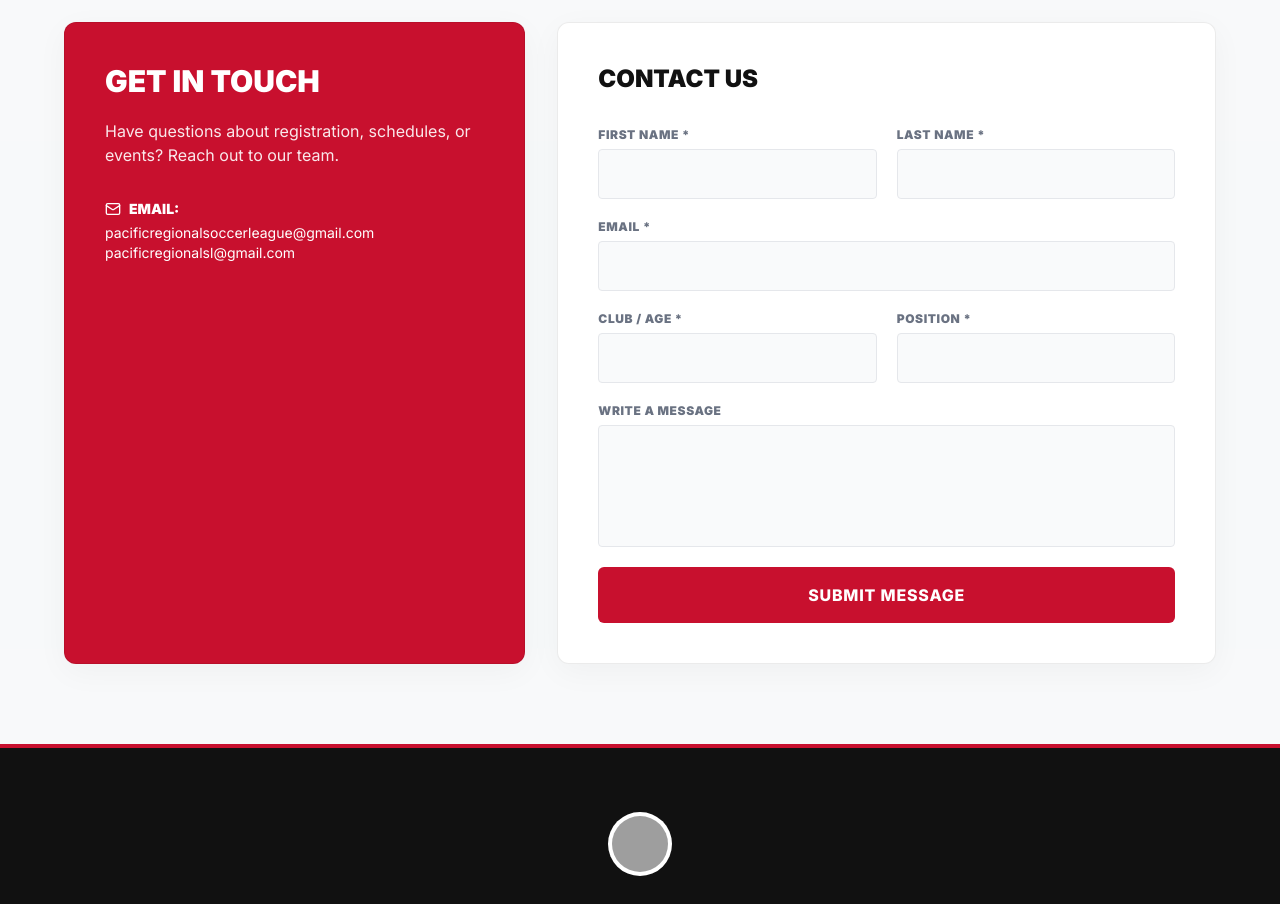
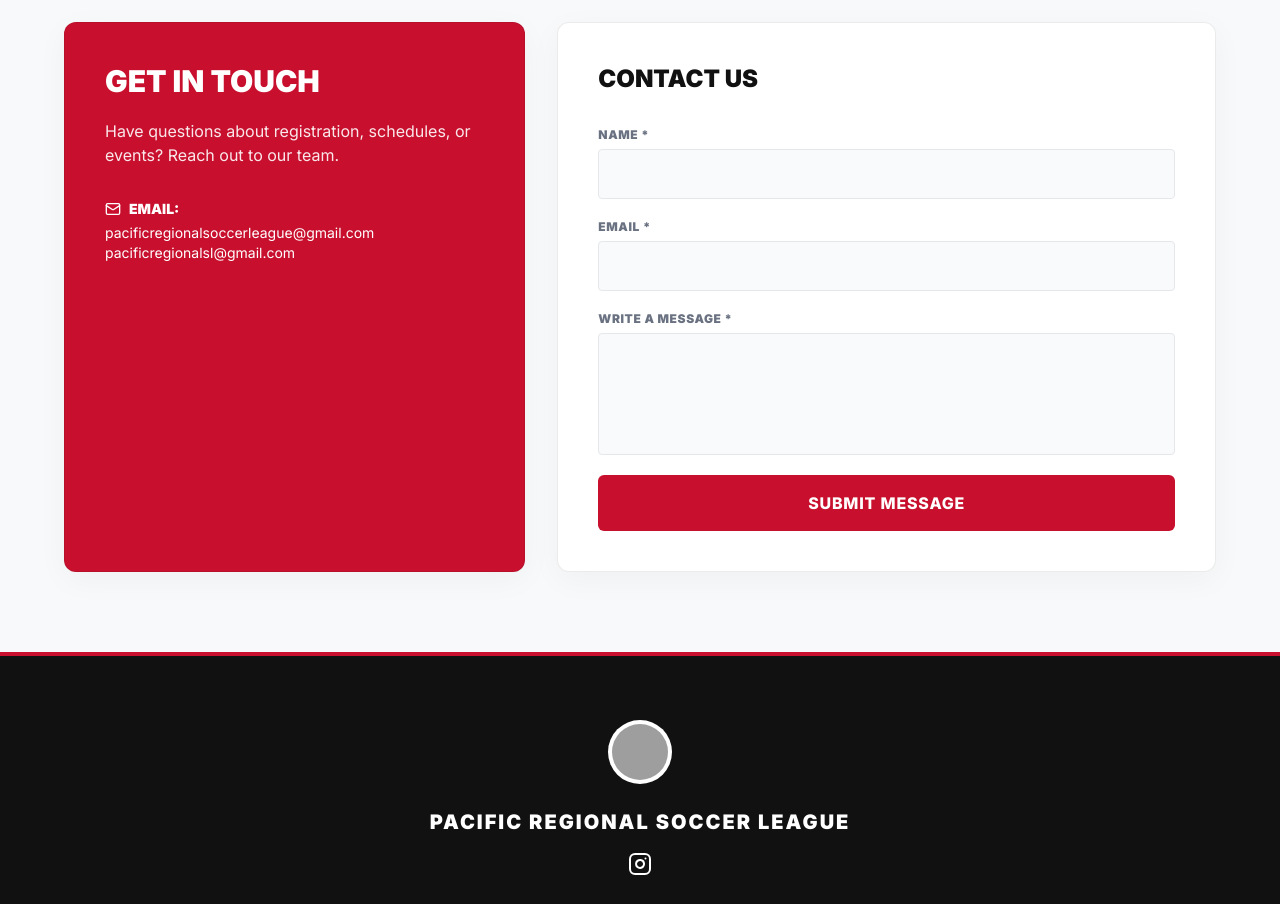
Before and after one commit to socalcustomcanopies/pacificregionalsoccer, a React (Vite) app: page / in a window 1280 px wide. Shown: the part 4940-5844 px from the top of the page. Built offline with nearby package versions, Linux system fonts and the light colour scheme; grey boxes are pictures that could not be loaded.

Commit message:
feat: Add contact form to homepage
Implement a contact form on the homepage to allow users to submit inquiries. The form data is sent to a Google Apps Script endpoint using a POST request. Includes state management for form submission status and error handling.

```diff
--- a/src/pages/Home.tsx
+++ b/src/pages/Home.tsx
@@ -1,4 +1,4 @@
-import { useState, useEffect } from 'react';
+import React, { useState, useEffect } from 'react';
 import { motion, AnimatePresence } from 'motion/react';
 import {
   Instagram,
@@ -21,6 +21,37 @@ export default function Home() {
   const [isScrolled, setIsScrolled] = useState(false);
   const [isMobileMenuOpen, setIsMobileMenuOpen] = useState(false);
   const [showScrollTop, setShowScrollTop] = useState(false);
+
+  const [formData, setFormData] = useState({ name: '', email: '', message: '' });
+  const [formStatus, setFormStatus] = useState<'idle' | 'submitting' | 'success' | 'error'>('idle');
+
+  const handleFormSubmit = async (e: React.FormEvent) => {
+    e.preventDefault();
+    setFormStatus('submitting');
+
+    const payload = {
+      name: formData.name,
+      email: formData.email,
+      message: formData.message
+    };
+
+    const webAppUrl = 'https://script.google.com/macros/s/AKfycbxOZcA4vkXxszDRTPrmg-3B3kXH8IAAcTYI1a-84y7Vtdf8kDSA2LtgS-oneD6okJsofA/exec';
+
+    try {
+      await fetch(webAppUrl, {
+        method: 'POST',
+        mode: 'no-cors', // Avoids cross-origin issues with Apps Script
+        headers: { 'Content-Type': 'application/json' },
+        body: JSON.stringify(payload)
+      });
+      setFormStatus('success');
+      setFormData({ name: '', email: '', message: '' });
+      alert('Thank you! Your submission was saved.');
+    } catch (err) {
+      console.error('Error:', err);
+      setFormStatus('error');
+    }
+  };
 
   useEffect(() => {
     const handleScroll = () => {
@@ -577,44 +608,63 @@ export default function Home() {
              className="lg:col-span-7 glass-panel p-10 bg-white"
            >
               <h2 className="text-2xl font-black uppercase text-[#111] mb-8">Contact Us</h2>
-              <form action="https://formsubmit.co/workorders@hpo.center" method="POST" className="grid grid-cols-1 sm:grid-cols-2 gap-5">
-                <input type="hidden" name="_cc" value="pacificregionalsoccerleague@gmail.com" />
-                <input type="hidden" name="_subject" value="New Contact Form Submission - PRSL" />
-                <input type="hidden" name="_next" value={`${typeof window !== 'undefined' ? window.location.origin : ''}/success`} />
-
-                <div className="sm:col-span-2 grid grid-cols-1 sm:grid-cols-2 gap-5">
-                  <div className="flex flex-col gap-1.5">
-                    <label className="text-xs font-black uppercase tracking-wider text-gray-500">First Name *</label>
-                    <input type="text" name="First Name" required className="bg-gray-50 border border-gray-200 p-3 rounded focus:ring-2 focus:ring-[#C8102E] transition-all outline-none" />
-                  </div>
-                  <div className="flex flex-col gap-1.5">
-                    <label className="text-xs font-black uppercase tracking-wider text-gray-500">Last Name *</label>
-                    <input type="text" name="Last Name" required className="bg-gray-50 border border-gray-200 p-3 rounded focus:ring-2 focus:ring-[#C8102E] transition-all outline-none" />
-                  </div>
-                </div>
-
-                <div className="sm:col-span-2 flex flex-col gap-1.5">
-                  <label className="text-xs font-black uppercase tracking-wider text-gray-500">Email *</label>
-                  <input type="email" name="Email Address" required className="bg-gray-50 border border-gray-200 p-3 rounded focus:ring-2 focus:ring-[#C8102E] transition-all outline-none" />
+              <form id="contactForm" onSubmit={handleFormSubmit} className="flex flex-col gap-5">
+                <div className="flex flex-col gap-1.5">
+                  <label className="text-xs font-black uppercase tracking-wider text-gray-500">Name *</label>
+                  <input
+                    type="text"
+                    id="name"
+                    required
+                    value={formData.name}
+                    onChange={(e) => setFormData({ ...formData, name: e.target.value })}
+                    className="bg-gray-50 border border-gray-200 p-3 rounded focus:ring-2 focus:ring-[#C8102E] transition-all outline-none"
+                  />
                 </div>
 
                 <div className="flex flex-col gap-1.5">
-                  <label className="text-xs font-black uppercase tracking-wider text-gray-500">Club / Age *</label>
-                  <input type="text" name="Club Name & Age Group" required className="bg-gray-50 border border-gray-200 p-3 rounded focus:ring-2 focus:ring-[#C8102E] transition-all outline-none" />
-                </div>
-                <div className="flex flex-col gap-1.5">
-                  <label className="text-xs font-black uppercase tracking-wider text-gray-500">Position *</label>
-                  <input type="text" name="Position" required className="bg-gray-50 border border-gray-200 p-3 rounded focus:ring-2 focus:ring-[#C8102E] transition-all outline-none" />
+                  <label className="text-xs font-black uppercase tracking-wider text-gray-500">Email *</label>
+                  <input
+                    type="email"
+                    id="email"
+                    required
+                    value={formData.email}
+                    onChange={(e) => setFormData({ ...formData, email: e.target.value })}
+                    className="bg-gray-50 border border-gray-200 p-3 rounded focus:ring-2 focus:ring-[#C8102E] transition-all outline-none"
+                  />
                 </div>
 
-                <div className="sm:col-span-2 flex flex-col gap-1.5">
-                  <label className="text-xs font-black uppercase tracking-wider text-gray-500">Write a Message</label>
-                  <textarea name="Message" rows={4} className="bg-gray-50 border border-gray-200 p-3 rounded focus:ring-2 focus:ring-[#C8102E] transition-all outline-none resize-none"></textarea>
+                <div className="flex flex-col gap-1.5">
+                  <label className="text-xs font-black uppercase tracking-wider text-gray-500">Write a Message *</label>
+                  <textarea
+                    id="message"
+                    required
+                    rows={4}
+                    value={formData.message}
+                    onChange={(e) => setFormData({ ...formData, message: e.target.value })}
+                    className="bg-gray-50 border border-gray-200 p-3 rounded focus:ring-2 focus:ring-[#C8102E] transition-all outline-none resize-none"
+                  ></textarea>
                 </div>
 
-                <div className="sm:col-span-2">
-                  <button type="submit" className="btn-primary w-full">Submit Message</button>
+                <div>
+                  <button
+                    type="submit"
+                    disabled={formStatus === 'submitting'}
+                    className={`btn-primary w-full ${formStatus === 'submitting' ? 'opacity-50 cursor-not-allowed' : ''}`}
+                  >
+                    {formStatus === 'submitting' ? 'Submitting...' : 'Submit Message'}
+                  </button>
                 </div>
+
+                {formStatus === 'success' && (
+                  <div className="text-green-600 font-bold text-center mt-2">
+                    Message saved successfully!
+                  </div>
+                )}
+                {formStatus === 'error' && (
+                  <div className="text-red-500 font-bold text-center mt-2">
+                    Something went wrong. Please try again.
+                  </div>
+                )}
               </form>
            </motion.div>
         </div>
```
